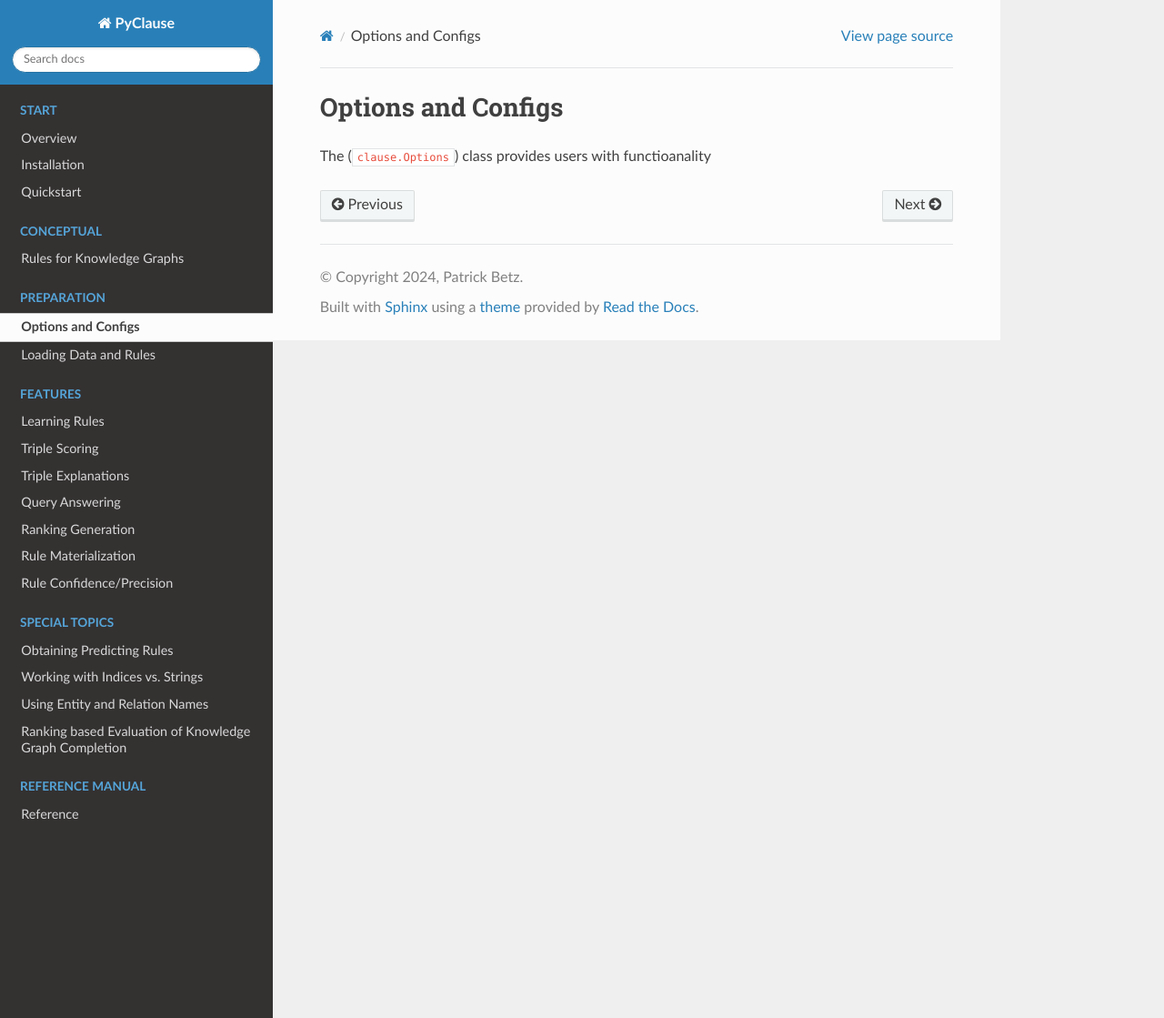
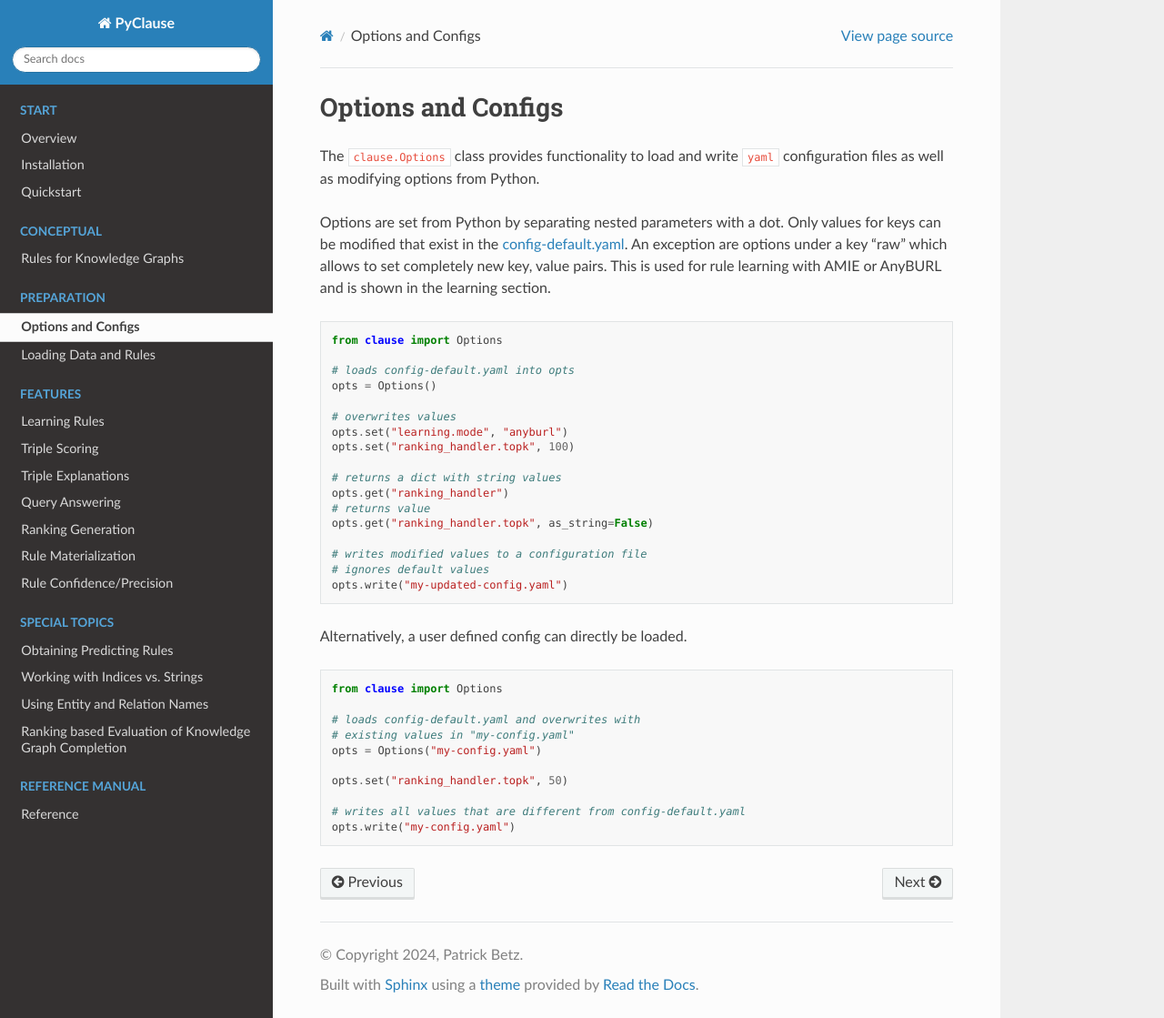
Before and after one commit to symbolic-kg/PyClause, a Sphinx documentation site: the page built from docs/data/config.rst, in a window 1280 px wide and 1119 px high. Shown: the whole window at 91% size. Built offline with Sphinx 7.4.7 and the Read the Docs theme 2.0.0, drawn with Linux system fonts in a browser that asks for light colours.

Commit message:
Added config docs

```diff
--- a/docs/data/config.rst
+++ b/docs/data/config.rst
@@ -2,4 +2,43 @@
 Options and Configs
 ======================
 
-The (``clause.Options``) class provides users with functioanality
+The ``clause.Options`` class provides functionality to load and write ``yaml`` configuration files as well as modifying options from Python.
+
+Options are set from Python by separating nested parameters with a dot. Only values for keys can be modified that exist in the `config-default.yaml <https://github.com/symbolic-kg/PyClause/blob/master/clause/config-default.yaml>`_. An exception are options under a key "raw" which allows to set completely new key, value pairs. This is used for rule learning with AMIE or AnyBURL and is shown in the learning section.
+
+
+.. code-block:: python
+
+   from clause import Options
+
+   # loads config-default.yaml into opts
+   opts = Options()
+
+   # overwrites values
+   opts.set("learning.mode", "anyburl")
+   opts.set("ranking_handler.topk", 100)
+
+   # returns a dict with string values
+   opts.get("ranking_handler")
+   # returns value
+   opts.get("ranking_handler.topk", as_string=False)
+
+   # writes modified values to a configuration file
+   # ignores default values
+   opts.write("my-updated-config.yaml")
+
+
+Alternatively, a user defined config can directly be loaded.
+
+.. code-block:: python
+
+   from clause import Options
+
+   # loads config-default.yaml and overwrites with
+   # existing values in "my-config.yaml"
+   opts = Options("my-config.yaml")
+
+   opts.set("ranking_handler.topk", 50)
+
+   # writes all values that are different from config-default.yaml
+   opts.write("my-config.yaml")
```
